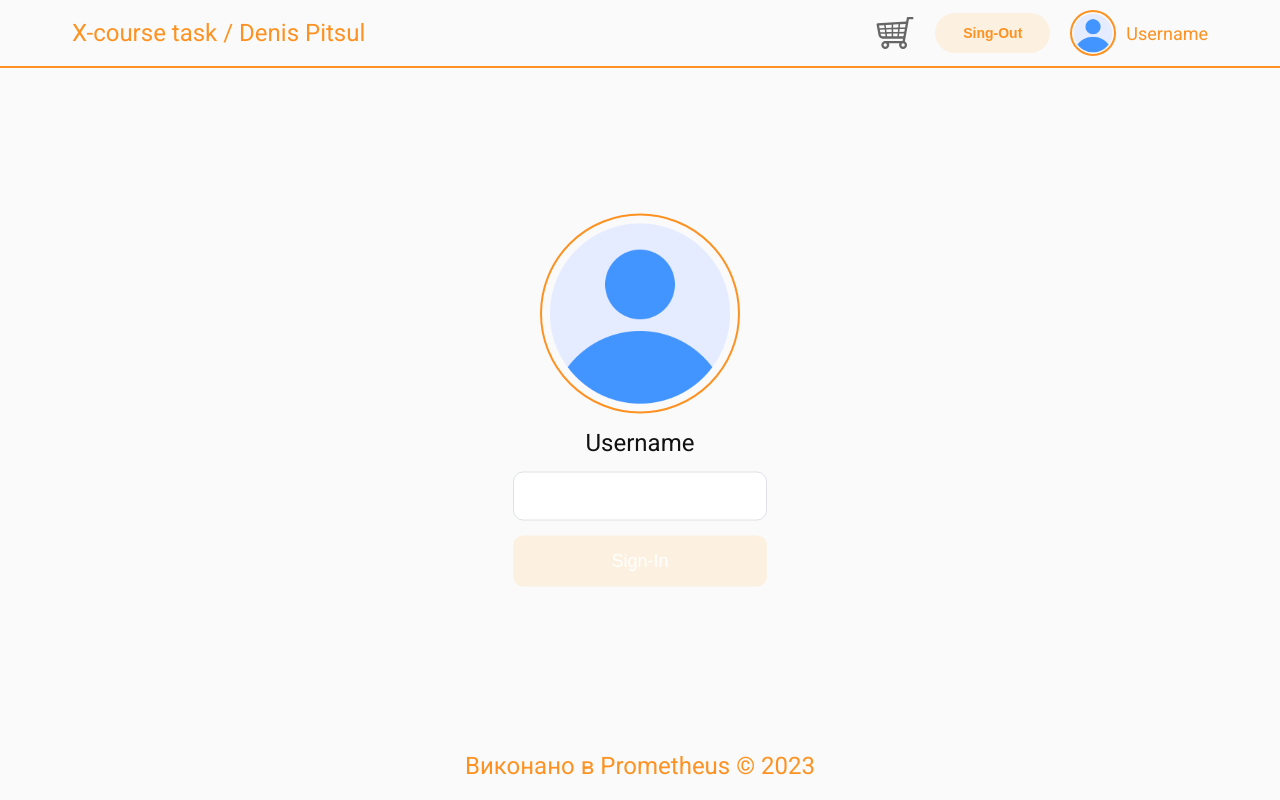
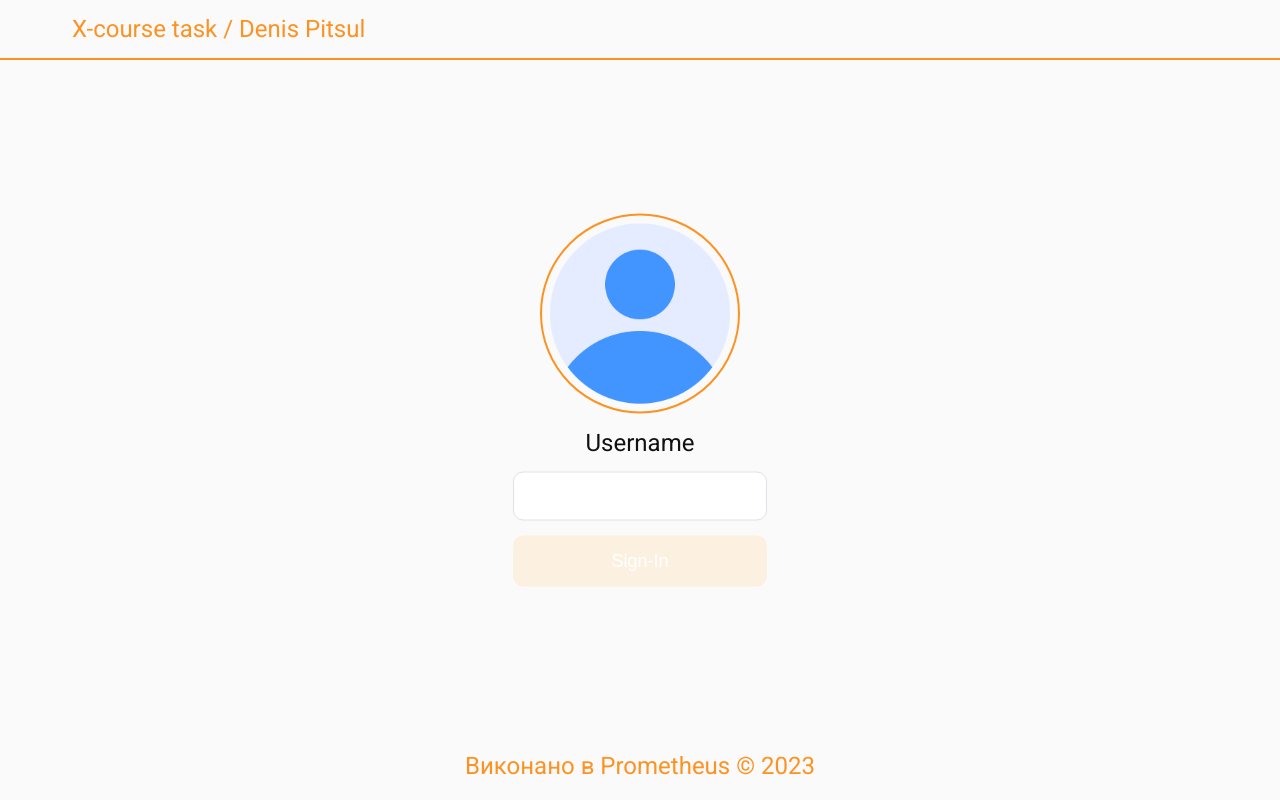
Before and after one commit to DenisPitsul/book-store-course-task, a React (Create React App) app: page / in a window 1280 px wide. Built offline with nearby package versions, Linux system fonts and the light colour scheme; a web font is replaced by a local one.

Commit message:
header auth content

```diff
--- a/src/components/header/Header.css
+++ b/src/components/header/Header.css
@@ -1,6 +1,5 @@
 .header {
     border-bottom: 2px solid var(--accent-color);
-    padding: 10px 0;
 }
 /* .header-nav {
 } */
@@ -12,6 +11,7 @@
 .header-home-link {
     color: var(--accent-color);
     font-size: 18px;
+    padding: 15px 0;
 }
 .header-content {
     display: flex;
--- a/src/components/header/Header.tsx
+++ b/src/components/header/Header.tsx
@@ -8,7 +8,7 @@ import { AppContext } from "../../context/Context";
 import MobileMenu from "../mobile-menu/MobileMenu";
 
 const Header: FunctionComponent = () => {
-    const {setIsAuth, userName, setUserName, basketItems} = useContext(AppContext);
+    const {isAuth, setIsAuth, userName, setUserName, basketItems} = useContext(AppContext);
     const [count, setCount] = useState<number>(0);
     const [isMobileMenuActive, setIsMobileMenuActive] = useState<boolean>(false);
     const router = useNavigate();
@@ -37,6 +37,10 @@ const Header: FunctionComponent = () => {
                 <div className="container">
                     <div className="header-container">
                         <Link className="header-home-link" to='/'>X-course task / Denis Pitsul</Link>
+
+                        {
+                        isAuth
+                            ?
                             <div className="header-content">
                                 <button
                                     type="button"
@@ -66,6 +70,9 @@ const Header: FunctionComponent = () => {
                                     </li>
                                 </ul>
                             </div>
+                            :
+                            <div></div>
+                        }
                     </div>
                 </div>
             </nav>
```
Lines whose indentation alone changed are shown as unchanged.
